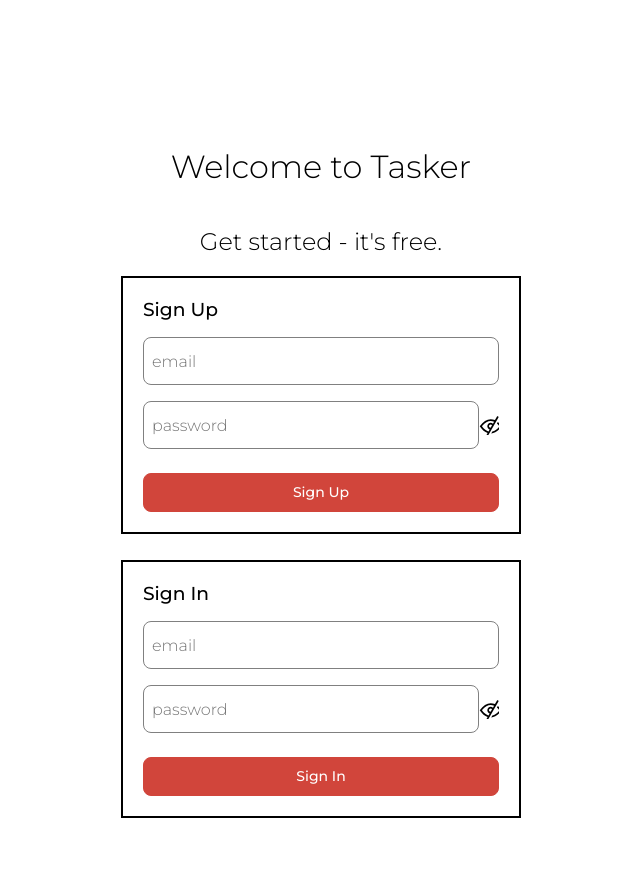
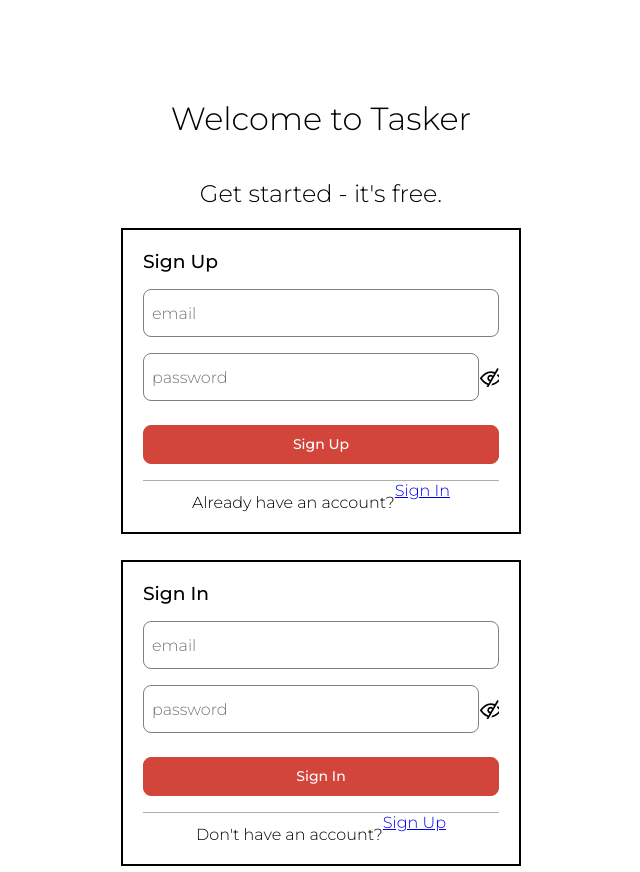
Before and after one commit to vinu-codes/tasker, a React (Create React App) app: page /login in a window 1280 px wide. Shown: the whole page, without its empty margins (319-959 px from the left). Built offline with nearby package versions, Linux system fonts and the light colour scheme; no server answers.

Commit message:
adding to login page

```diff
--- a/src/common/Icon/icons/EyeOpen/index.js
+++ b/src/common/Icon/icons/EyeOpen/index.js
@@ -3,29 +3,18 @@ import React from 'react'
 
 const IconPath = () => {
   return (
-    <svg width="24px" height="24px" viewBox="0 0 24 24" fill="none">
+    <svg width="20px" height="20px" viewBox="0 0 24 24" fill="none">
       <path
-        d="M1 12C1 12 5 4 12 4C19 4 23 12 23 12"
-        stroke="#000000"
-        stroke-width="2"
-        stroke-linecap="round"
-        stroke-linejoin="round"
+        clip-rule="evenodd"
+        d="M17.7469 15.4149C17.9855 14.8742 18.1188 14.2724 18.1188 14.0016C18.1188 11.6544 16.2952 9.7513 14.046 9.7513C11.7969 9.7513 9.97332 11.6544 9.97332 14.0016C9.97332 16.3487 12.0097 17.8886 14.046 17.8886C15.3486 17.8886 16.508 17.2515 17.2517 16.2595C17.4466 16.0001 17.6137 15.7168 17.7469 15.4149ZM14.046 15.7635C14.5551 15.7635 15.0205 15.5684 15.3784 15.2457C15.81 14.8566 16 14.2807 16 14.0016C16 12.828 15.1716 11.8764 14.046 11.8764C12.9205 11.8764 12 12.8264 12 14C12 14.8104 12.9205 15.7635 14.046 15.7635Z"
+        fill="#000000"
+        fill-rule="evenodd"
       />
       <path
-        d="M1 12C1 12 5 20 12 20C19 20 23 12 23 12"
-        stroke="#000000"
-        stroke-width="2"
-        stroke-linecap="round"
-        stroke-linejoin="round"
-      />
-      <circle
-        cx="12"
-        cy="12"
-        r="3"
-        stroke="#000000"
-        stroke-width="2"
-        stroke-linecap="round"
-        stroke-linejoin="round"
+        clip-rule="evenodd"
+        d="M1.09212 14.2724C1.07621 14.2527 1.10803 14.2931 1.09212 14.2724C0.96764 14.1021 0.970773 13.8996 1.09268 13.7273C1.10161 13.7147 1.11071 13.7016 1.11993 13.6882C4.781 8.34319 9.32105 5.5 14.0142 5.5C18.7025 5.5 23.2385 8.33554 26.8956 13.6698C26.965 13.771 27 13.875 27 13.9995C27 14.1301 26.9593 14.2399 26.8863 14.3461C23.2302 19.6702 18.6982 22.5 14.0142 22.5C9.30912 22.5 4.75717 19.6433 1.09212 14.2724ZM3.93909 13.3525C3.6381 13.7267 3.6381 14.2722 3.93908 14.6465C7.07417 18.5443 10.6042 20.3749 14.0142 20.3749C17.4243 20.3749 20.9543 18.5443 24.0894 14.6465C24.3904 14.2722 24.3904 13.7267 24.0894 13.3525C20.9543 9.45475 17.4243 7.62513 14.0142 7.62513C10.6042 7.62513 7.07417 9.45475 3.93909 13.3525Z"
+        fill="#000000"
+        fill-rule="evenodd"
       />
     </svg>
   )
--- a/src/components/SignIn/SignIn.js
+++ b/src/components/SignIn/SignIn.js
@@ -1,5 +1,5 @@
 import React, { useContext, useState, useEffect } from 'react'
-import { FormContainer, InputContainer } from './SignIn.styled'
+import { FormContainer, InputContainer, SignUpContainer } from './SignIn.styled'
 import { Button } from '@common/Button'
 import { Input } from '@common/Input'
 import styled from 'styled-components'
@@ -62,6 +62,10 @@ const SignIn = ({ callback }) => {
       <Button onClick={handleSubmit} className="submit">
         Sign In
       </Button>
+      <SignUpContainer>
+        <span>Don't have an account?</span>
+        <a href="/signup">Sign Up</a>
+      </SignUpContainer>
     </FormContainer>
   )
 }
--- a/src/components/SignIn/SignIn.styled.js
+++ b/src/components/SignIn/SignIn.styled.js
@@ -39,4 +39,15 @@ const InputContainer = styled.div`
     justify-content: center;
   }
 `
-export { FormContainer, InputContainer }
+
+const SignUpContainer = styled.div`
+  display: flex;
+  justify-content: center;
+  margin-top: 16px;
+  border-top: 1px solid ${colors.lightGrey};
+  span {
+    display: inline-block;
+    padding-top: 12px;
+  }
+`
+export { FormContainer, InputContainer, SignUpContainer }
--- a/src/components/SignUp/SignUp.js
+++ b/src/components/SignUp/SignUp.js
@@ -1,5 +1,5 @@
 import React, { useContext, useState, useEffect } from 'react'
-import { FormContainer, InputContainer } from './SignUp.styled'
+import { FormContainer, InputContainer, SignInContainer } from './SignUp.styled'
 import { Button } from '@common/Button'
 import { NavigationContext } from '@components/Route'
 import { Input } from '@common/Input'
@@ -65,6 +65,12 @@ const SignUp = ({ callback }) => {
       <Button onClick={handleSubmit} className="submit">
         Sign Up
       </Button>
+      <SignInContainer>
+        <span>Already have an account?</span>
+        <a href="#" onClick={() => navigate('/sign-in')}>
+          Sign In
+        </a>
+      </SignInContainer>
     </FormContainer>
   )
 }
--- a/src/components/SignUp/SignUp.styled.js
+++ b/src/components/SignUp/SignUp.styled.js
@@ -40,4 +40,15 @@ const InputContainer = styled.div`
   }
 `
 
-export { FormContainer, InputContainer }
+const SignInContainer = styled.div`
+  display: flex;
+  justify-content: center;
+  border-top: 1px solid ${colors.lightGrey};
+  margin-top: 16px;
+  span {
+    display: inline-block;
+    padding-top: 12px;
+  }
+`
+
+export { FormContainer, InputContainer, SignInContainer }
```
